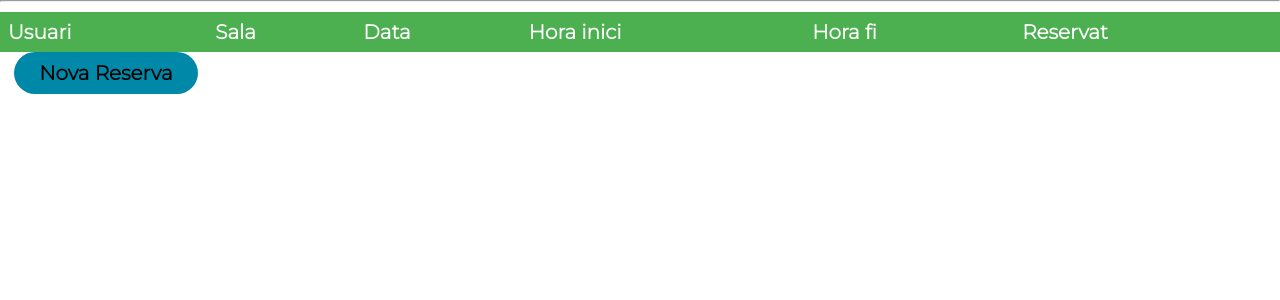
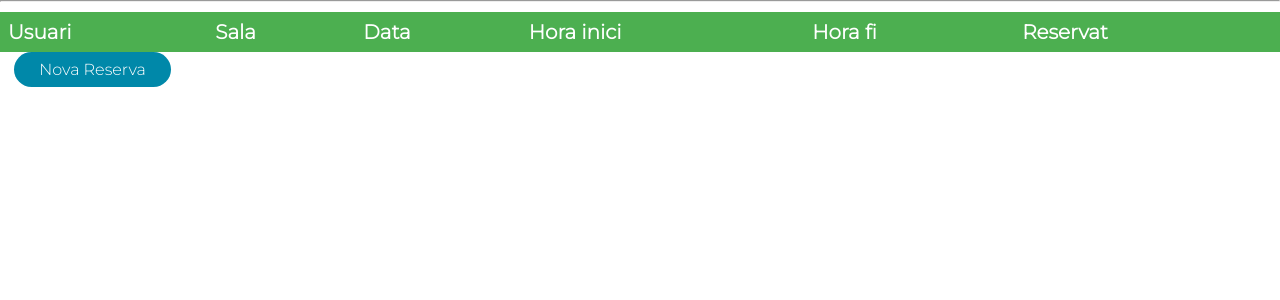
Before and after one commit to GEI-Software/Music-Engine, a Django app: page /reserves/ in a window 1280 px wide. Shown: the part 109-409 px from the top of the page. Run offline with Django 4.2, Linux system fonts and the light colour scheme; data comes from the database, SQL or seed files in the repository; both versions use the stored data as it was after the commit; lists and menus that the app fills with data are empty; some libraries are stand-ins or nearby versions; some web fonts are replaced.

Commit message:
boto vermell

```diff
--- a/Django/Django_Music_Engine/templates/base.html
+++ b/Django/Django_Music_Engine/templates/base.html
@@ -31,7 +31,7 @@
                     <li>&nbsp<a href="{% url 'logout' %}">Tancar sessió</a></li>
                 {% else %}
                 <a class="cta" href="/accounts/login">
-                &nbsp<button>Log In</button>
+                &nbsp<button class="button button-blue">Log In</button>
                 </a>
                 {% endif %}
             </ul>
--- a/Django/Django_Music_Engine/templates/create_assesorament.html
+++ b/Django/Django_Music_Engine/templates/create_assesorament.html
@@ -8,7 +8,7 @@
     <form method="post">
         {% csrf_token %}
         {{ form.as_p }}
-        <button type="submit">Guardar</button>
+        <button type="submit" class="button button-blue">Guardar</button>
     </form>
 </body>
 </html>
--- a/Django/Django_Music_Engine/templates/edit_assesorament.html
+++ b/Django/Django_Music_Engine/templates/edit_assesorament.html
@@ -8,7 +8,7 @@
     <form method="post">
         {% csrf_token %}
         {{ form.as_p }}
-        <button type="submit">Guardar</button>
+        <button type="submit" class="button button-blue">Guardar</button>
     </form>
 </body>
 </html>
--- a/Django/Django_Music_Engine/templates/finance/financial_data_form.html
+++ b/Django/Django_Music_Engine/templates/finance/financial_data_form.html
@@ -25,6 +25,6 @@
         </form>
 
         <a class="cta" href="/">
-                <button class="button">Back Home</button>
+                <button class="button button-blue">Back Home</button>
         </a>
     </div>
--- a/Django/Django_Music_Engine/templates/finance/financial_data_list.html
+++ b/Django/Django_Music_Engine/templates/finance/financial_data_list.html
@@ -36,6 +36,6 @@
     </tbody>
   </table>
     &nbsp<a class="cta" href="/dades/create/">
-    &nbsp<button class="button">Add New Record</button>
+    &nbsp<button class="button button-blue">Add New Record</button>
     </a>
 </body>
--- a/Django/Django_Music_Engine/templates/hour_record_form.html
+++ b/Django/Django_Music_Engine/templates/hour_record_form.html
@@ -25,6 +25,6 @@
         </form>
 
         <a class="cta" href="/">
-                <button class="button">Back Home</button>
+                <button class="button button-blue">Back Home</button>
         </a>
     </div>
--- a/Django/Django_Music_Engine/templates/hours_list.html
+++ b/Django/Django_Music_Engine/templates/hours_list.html
@@ -42,7 +42,7 @@
 </table>
 {% if user.username != 'comercial' %}
     &nbsp<a class="cta" href="/create/hour_record/">
-    &nbsp<button class="button">Add New Record</button>
+    &nbsp<button class="button button-blue">Add New Record</button>
     </a>
 {% endif %}
 
--- a/Django/Django_Music_Engine/templates/material_detail.html
+++ b/Django/Django_Music_Engine/templates/material_detail.html
@@ -8,7 +8,7 @@
 <p>&nbsp (<a class="edit-button" href="{% url 'material_edit' material.name %}">edit material</a>)</p>
 &nbsp
 <a class="cta" href="{% url 'material_delete' material.name %}">
-    &nbsp <button class="button-delete">Delete</button>
+    &nbsp <button class="button button-red">Delete</button>
 </a>
 
 {% endblock %}
--- a/Django/Django_Music_Engine/templates/material_form.html
+++ b/Django/Django_Music_Engine/templates/material_form.html
@@ -25,6 +25,6 @@
         </form>
 
         <a class="cta" href="/">
-                <button class="button">Back Home</button>
+                <button class="button button-blue">Back Home</button>
         </a>
     </div>
--- a/Django/Django_Music_Engine/templates/material_list.html
+++ b/Django/Django_Music_Engine/templates/material_list.html
@@ -16,7 +16,7 @@
         </ul>
     &nbsp
     <a class="cta" href="/create/material/">
-    &nbsp<button class="button">Create New Material</button>
+    &nbsp<button class="button button-blue">Create New Material</button>
 </a>
 {% endif %}
 
--- a/Django/Django_Music_Engine/templates/navbar.html
+++ b/Django/Django_Music_Engine/templates/navbar.html
@@ -29,7 +29,7 @@
 
         }
 
-        li, a, button, p, tr {
+        li, a, p, tr {
             font-family: "Montserrat", sans-serif;
             font-weight: 700;
             font-size: 20px;
@@ -73,12 +73,24 @@
             padding: 0 20px;
         }
 
-        button {
-            padding: 9px 25px;
-            background-color: rgba(0, 136, 169, 1);
+        .button {
+            padding: 8px 25px;
             border: none;
             border-radius: 50px;
             cursor: pointer;
+            font-family: "Montserrat", sans-serif;
+        }
+
+        .button-blue {
+            background-color: rgba(0, 136, 169, 1);
+            color: white;
+            font-size: 16px;
+        }
+
+        .button-red {
+            background-color: red;
+            color: white;
+            font-size: 12px;
         }
 
         .container {
--- a/Django/Django_Music_Engine/templates/reserva_form.html
+++ b/Django/Django_Music_Engine/templates/reserva_form.html
@@ -25,6 +25,6 @@
         </form>
 
         <a class="cta" href="/">
-                <button class="button">Back Home</button>
+                <button class="button button-blue">Back Home</button>
         </a>
     </div>
--- a/Django/Django_Music_Engine/templates/reserva_list.html
+++ b/Django/Django_Music_Engine/templates/reserva_list.html
@@ -22,7 +22,7 @@
                     <td>{{ reserva.data }}</td>
                     <td>{{ reserva.hora_inici }}</td>
                     <td>{{ reserva.hora_fi }}</td>
-                    <td>{{ reserva.reservat }} <button id="toggle-button" data-id="{{ reserva.id }}">Canviar Estat Reserva</button> </td>
+                    <td>{{ reserva.reservat }} <button id="toggle-button" data-id="{{ reserva.id }}" class="button button-red">Canviar Estat Reserva</button></td>
                 </tr>
             {% endif %}
         {% else %}
@@ -39,7 +39,7 @@
     </tbody>
 </table>
 &nbsp<a class="cta" href="/create/reserva/">
-    &nbsp<button class="button">Nova Reserva</button>
+    &nbsp<button class="button button-blue">Nova Reserva</button>
     </a>
 
 
--- a/Django/Django_Music_Engine/templates/serveis.html
+++ b/Django/Django_Music_Engine/templates/serveis.html
@@ -122,7 +122,7 @@
 
 <div class="center">
     <a class="cta" href="/">
-        <button class="button">Back Home</button>
+        <button class="button button-blue">Back Home</button>
     </a>
 </div>
 
--- a/Django/Django_Music_Engine/templates/studio_detail.html
+++ b/Django/Django_Music_Engine/templates/studio_detail.html
@@ -17,6 +17,6 @@
     <p>&nbsp (<a class="edit-button" href="{% url 'studio_edit' studio.name %}">edit studio</a>)</p>
     &nbsp
     <a class="cta" href="{% url 'studio_delete' studio.name %}">
-        &nbsp <button class="button-delete">Delete</button>
+        &nbsp <button class="button button-red">Delete</button>
     </a>
 {% endblock %}
--- a/Django/Django_Music_Engine/templates/studio_form.html
+++ b/Django/Django_Music_Engine/templates/studio_form.html
@@ -25,6 +25,6 @@
         </form>
 
         <a class="cta" href="/">
-                <button class="button">Back Home</button>
+                <button class="button button-blue">Back Home</button>
         </a>
     </div>
--- a/Django/Django_Music_Engine/templates/studio_list.html
+++ b/Django/Django_Music_Engine/templates/studio_list.html
@@ -16,7 +16,7 @@
         </ul>
 
         <a class="cta" href="/create/studio/">
-            &nbsp<button class="button">Create New Studio</button>
+            &nbsp<button class="button button-blue">Create New Studio</button>
         </a>
 {% endif %}
 
```
Also changed, not shown: Django/Django_Music_Engine/db.sqlite3.
